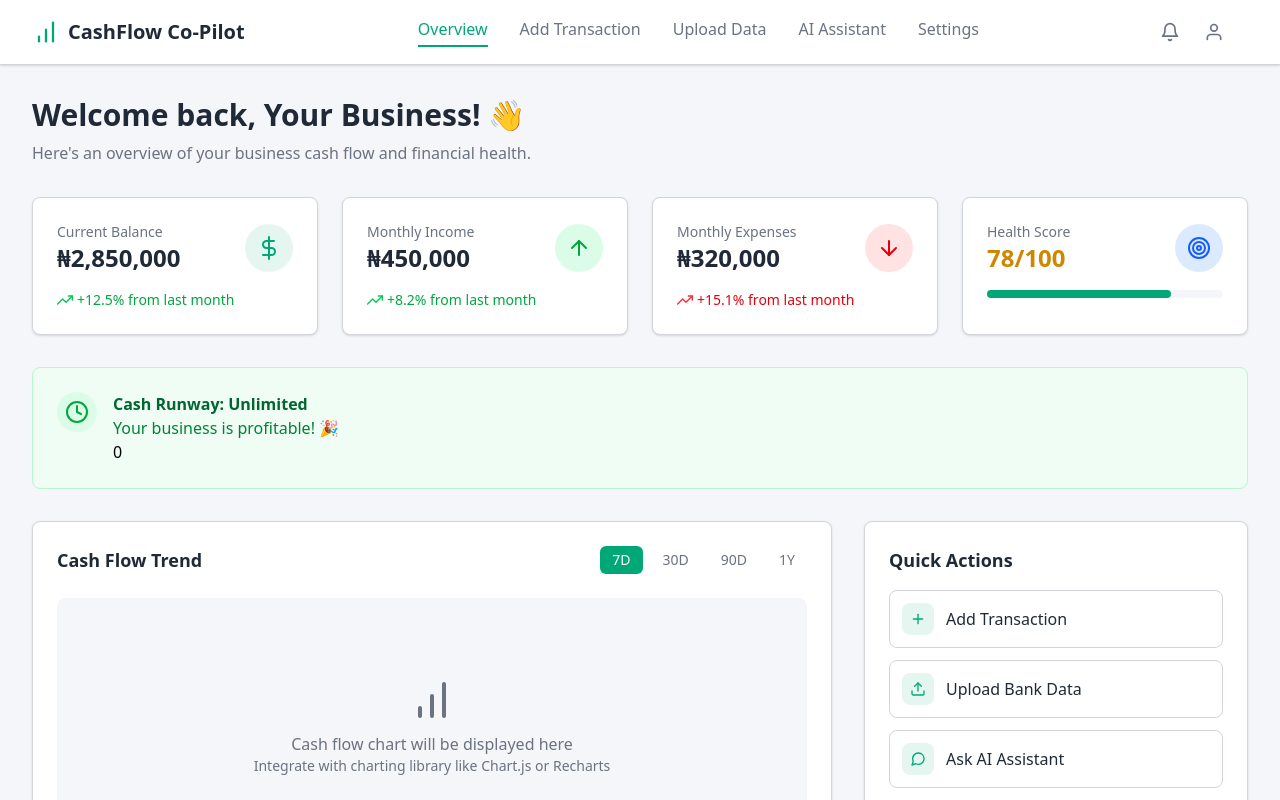
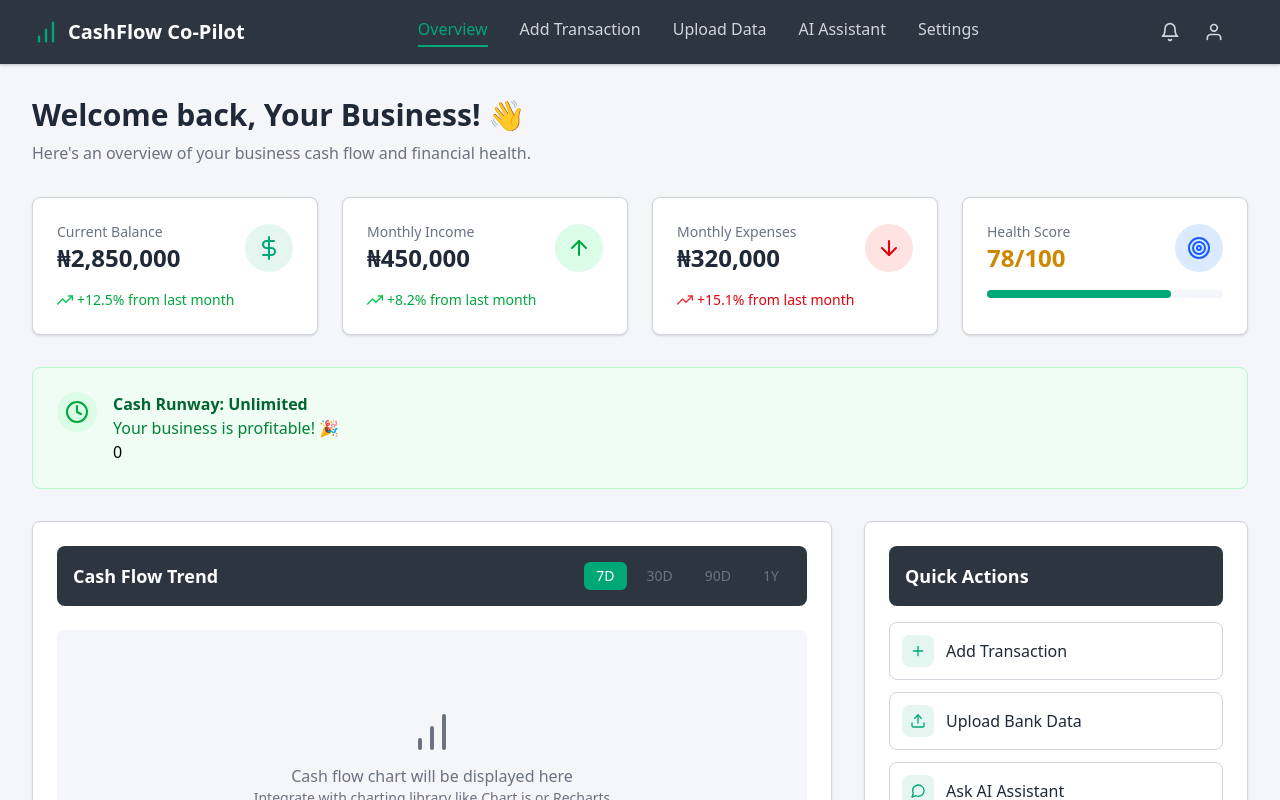
Before and after one commit to Sherifsani/cashflow-ai, a Next.js app: page /dashboard in a window 1280 px wide. Shown: the top 800 px of the page. Built offline with nearby package versions, Linux system fonts and the light colour scheme.

Commit message:
fix(ui): improved color palatte usage on dashboard.

```diff
--- a/app/dashboard/page.tsx
+++ b/app/dashboard/page.tsx
@@ -235,13 +235,13 @@ export default function Dashboard() {
   return (
     <div className="min-h-screen bg-background-light">
       {/* Header */}
-      <header className="bg-white shadow-sm border-b border-border-brand">
+      <header className="bg-background-dark shadow-sm border-b border-border-brand">
         <div className="max-w-7xl mx-auto px-4 sm:px-6 lg:px-8">
           <div className="flex justify-between items-center h-16">
             {/* Logo and Brand */}
             <div className="flex items-center">
               <FiBarChart className="text-primary" size={28} />
-              <span className="ml-2 text-xl font-bold text-text-primary">CashFlow Co-Pilot</span>
+              <span className="ml-2 text-xl font-bold text-white">CashFlow Co-Pilot</span>
             </div>
 
             {/* Desktop Navigation */}
@@ -249,27 +249,27 @@ export default function Dashboard() {
               <Link href="/dashboard" className="text-primary font-medium border-b-2 border-primary pb-1">
                 Overview
               </Link>
-              <Link href="/dashboard/add-transaction" className="text-text-secondary hover:text-primary transition-colors">
+              <Link href="/dashboard/add-transaction" className="text-gray-300 hover:text-primary transition-colors">
                 Add Transaction
               </Link>
-              <Link href="/dashboard/upload" className="text-text-secondary hover:text-primary transition-colors">
+              <Link href="/dashboard/upload" className="text-gray-300 hover:text-primary transition-colors">
                 Upload Data
               </Link>
-              <Link href="/dashboard/chat" className="text-text-secondary hover:text-primary transition-colors">
+              <Link href="/dashboard/chat" className="text-gray-300 hover:text-primary transition-colors">
                 AI Assistant
               </Link>
-              <Link href="/dashboard/settings" className="text-text-secondary hover:text-primary transition-colors">
+              <Link href="/dashboard/settings" className="text-gray-300 hover:text-primary transition-colors">
                 Settings
               </Link>
             </nav>
 
             {/* User Menu */}
             <div className="flex items-center space-x-4">
-              <button className="p-2 text-text-secondary hover:text-primary transition-colors">
+              <button className="p-2 text-gray-300 hover:text-primary transition-colors">
                 <FiBell size={20} />
               </button>
               <div className="relative group">
-                <button className="flex items-center space-x-2 text-text-secondary hover:text-primary transition-colors">
+                <button className="flex items-center space-x-2 text-gray-300 hover:text-primary transition-colors">
                   <FiUser size={20} />
                   <span className="hidden sm:block">{user?.email}</span>
                 </button>
@@ -289,7 +289,7 @@ export default function Dashboard() {
               {/* Mobile menu button */}
               <button
                 onClick={() => setShowMobileMenu(!showMobileMenu)}
-                className="md:hidden p-2 text-text-secondary hover:text-primary transition-colors"
+                className="md:hidden p-2 text-gray-300 hover:text-primary transition-colors"
               >
                 <FiBarChart size={20} />
               </button>
@@ -299,21 +299,21 @@ export default function Dashboard() {
 
         {/* Mobile Navigation */}
         {showMobileMenu && (
-          <div className="md:hidden bg-white border-t border-border-brand">
+          <div className="md:hidden bg-background-dark border-t border-gray-600">
             <div className="px-2 pt-2 pb-3 space-y-1">
-              <Link href="/dashboard" className="block px-3 py-2 text-primary font-medium bg-background-light rounded-md">
+              <Link href="/dashboard" className="block px-3 py-2 text-primary font-medium bg-gray-700 rounded-md">
                 Overview
               </Link>
-              <Link href="/dashboard/add-transaction" className="block px-3 py-2 text-text-secondary hover:text-primary hover:bg-background-light rounded-md transition-colors">
+              <Link href="/dashboard/add-transaction" className="block px-3 py-2 text-gray-300 hover:text-primary hover:bg-gray-700 rounded-md transition-colors">
                 Add Transaction
               </Link>
-              <Link href="/dashboard/upload" className="block px-3 py-2 text-text-secondary hover:text-primary hover:bg-background-light rounded-md transition-colors">
+              <Link href="/dashboard/upload" className="block px-3 py-2 text-gray-300 hover:text-primary hover:bg-gray-700 rounded-md transition-colors">
                 Upload Data
               </Link>
-              <Link href="/dashboard/chat" className="block px-3 py-2 text-text-secondary hover:text-primary hover:bg-background-light rounded-md transition-colors">
+              <Link href="/dashboard/chat" className="block px-3 py-2 text-gray-300 hover:text-primary hover:bg-gray-700 rounded-md transition-colors">
                 AI Assistant
               </Link>
-              <Link href="/dashboard/settings" className="block px-3 py-2 text-text-secondary hover:text-primary hover:bg-background-light rounded-md transition-colors">
+              <Link href="/dashboard/settings" className="block px-3 py-2 text-gray-300 hover:text-primary hover:bg-gray-700 rounded-md transition-colors">
                 Settings
               </Link>
             </div>
@@ -421,7 +421,7 @@ export default function Dashboard() {
           cashRunway.status === 'positive' ? 'bg-green-50 border-green-200' :
           cashRunway.status === 'good' ? 'bg-blue-50 border-blue-200' :
           cashRunway.status === 'warning' ? 'bg-yellow-50 border-yellow-200' :
-          'bg-red-50 border-red-200'
+          'bg-background-dark border-red-200'
         }`}>
           <div className="flex items-start space-x-4">
             <div className={`p-2 rounded-full ${
@@ -442,7 +442,7 @@ export default function Dashboard() {
                 cashRunway.status === 'positive' ? 'text-green-800' :
                 cashRunway.status === 'good' ? 'text-blue-800' :
                 cashRunway.status === 'warning' ? 'text-yellow-800' :
-                'text-red-800'
+                'text-white'
               }`}>
                 Cash Runway: {cashRunway.days === '∞' ? 'Unlimited' : `${cashRunway.days} days`}
               </h3>
@@ -450,12 +450,14 @@ export default function Dashboard() {
                 cashRunway.status === 'positive' ? 'text-green-700' :
                 cashRunway.status === 'good' ? 'text-blue-700' :
                 cashRunway.status === 'warning' ? 'text-yellow-700' :
-                'text-red-700'
+                'text-gray-200'
               }>
                 {cashRunway.message}
               </p>
               {cashRunway.monthlyBurn && cashRunway.monthlyBurn > 0 && (
-                <p className="text-sm text-brand-gray mt-1">
+                <p className={`text-sm mt-1 ${
+                  cashRunway.status === 'critical' ? 'text-gray-300' : 'text-text-secondary'
+                }`}>
                   Monthly burn rate: {formatCurrency(cashRunway.monthlyBurn)}
                 </p>
               )}
@@ -469,8 +471,8 @@ export default function Dashboard() {
           <div className="lg:col-span-2 space-y-6">
             {/* Time Range Selector */}
             <div className="bg-white p-6 rounded-lg shadow-sm border border-border-brand">
-              <div className="flex flex-col sm:flex-row sm:items-center sm:justify-between mb-6">
-                <h2 className="text-lg font-semibold text-text-primary mb-4 sm:mb-0">Cash Flow Trend</h2>
+              <div className="flex flex-col sm:flex-row sm:items-center sm:justify-between mb-6 p-4 bg-background-dark rounded-lg">
+                <h2 className="text-lg font-semibold text-white mb-4 sm:mb-0">Cash Flow Trend</h2>
                 <div className="flex space-x-2">
                   {(['7days', '30days', '90days', '1year'] as TimeRange[]).map((range) => (
                     <button
@@ -500,8 +502,8 @@ export default function Dashboard() {
 
             {/* AI Insights */}
             <div className="bg-white p-6 rounded-lg shadow-sm border border-border-brand">
-              <div className="flex items-center justify-between mb-6">
-                <h2 className="text-lg font-semibold text-text-primary">AI-Powered Insights</h2>
+              <div className="flex items-center justify-between mb-6 p-4 bg-background-dark rounded-lg">
+                <h2 className="text-lg font-semibold text-white">AI-Powered Insights</h2>
                 <FiZap className="text-primary" size={20} />
               </div>
 
@@ -532,7 +534,9 @@ export default function Dashboard() {
           <div className="space-y-6">
             {/* Quick Actions */}
             <div className="bg-white p-6 rounded-lg shadow-sm border border-border-brand">
-              <h3 className="text-lg font-semibold text-text-primary mb-4">Quick Actions</h3>
+              <div className="bg-background-dark p-4 rounded-lg mb-4">
+                <h3 className="text-lg font-semibold text-white">Quick Actions</h3>
+              </div>
               <div className="space-y-3">
                 <Link
                   href="/dashboard/add-transaction"
```
